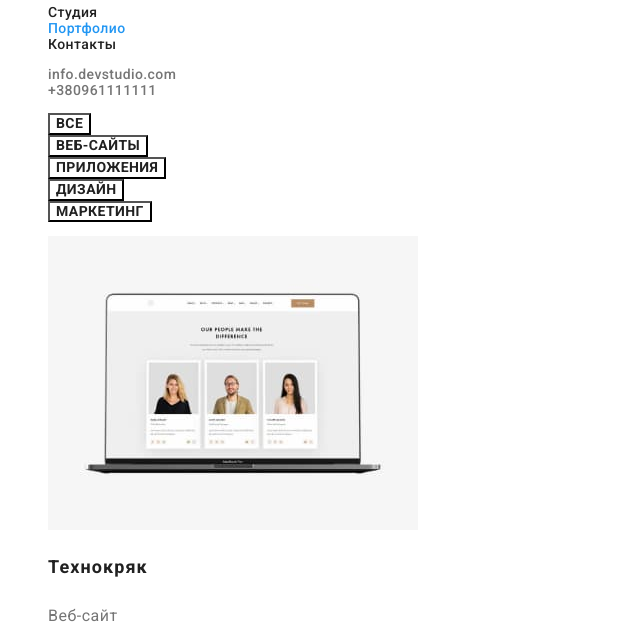
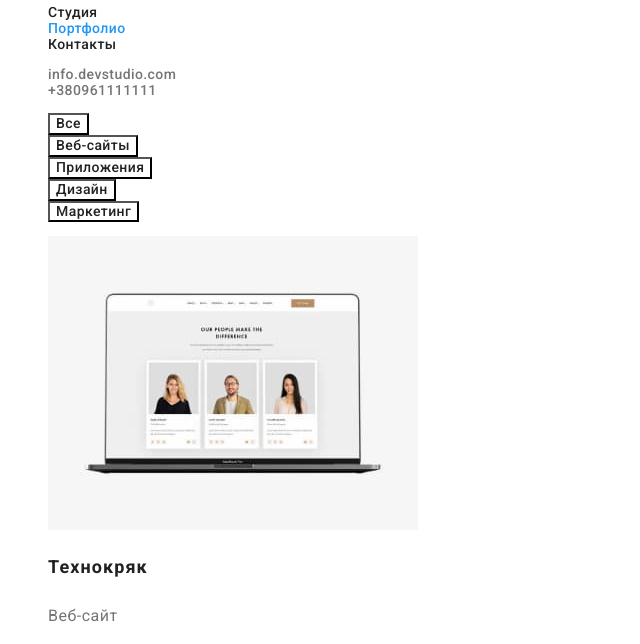
Before and after one commit to andreysulymka/goit-markup-hw-02, a plain HTML site: page portfolio.html in a window 1280 px wide. Shown: the part 78-722 px from the top of the page, without its empty margins (0-640 px from the left). Drawn offline with Linux system fonts and the light colour scheme.

Commit message:
correction button font

```diff
--- a/css/styles.css
+++ b/css/styles.css
@@ -113,12 +113,11 @@ text-decoration: none;}
     color: var(--primary-text-color);
     font-family: 'Roboto';
         font-style: normal;
-        font-weight: 700;
+        font-weight: 500;
         font-size: 14px;
         line-height: 1.14;
         letter-spacing: 0.03em;
-        text-transform: uppercase;
-    color: var(--primary-text-color);
+        color: var(--primary-text-color);
 
     }
         .sort-button:hover,
```
